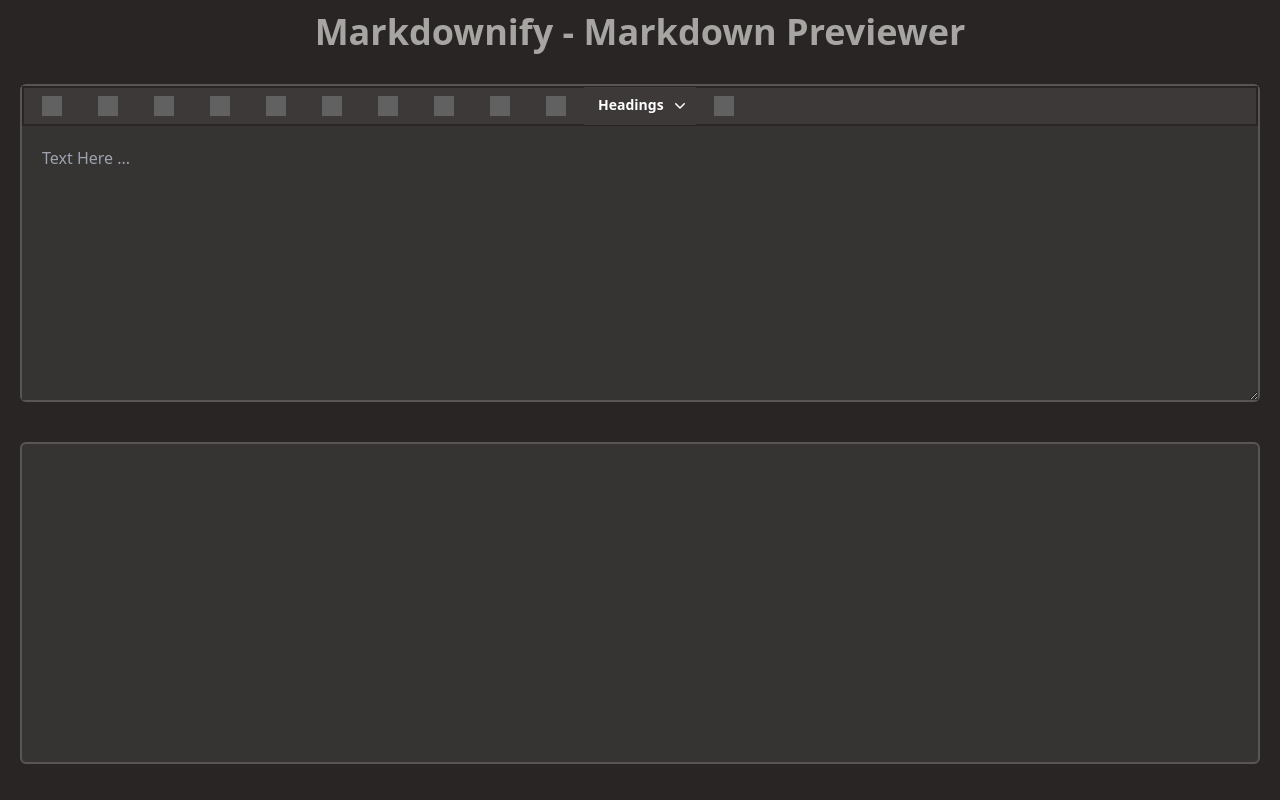
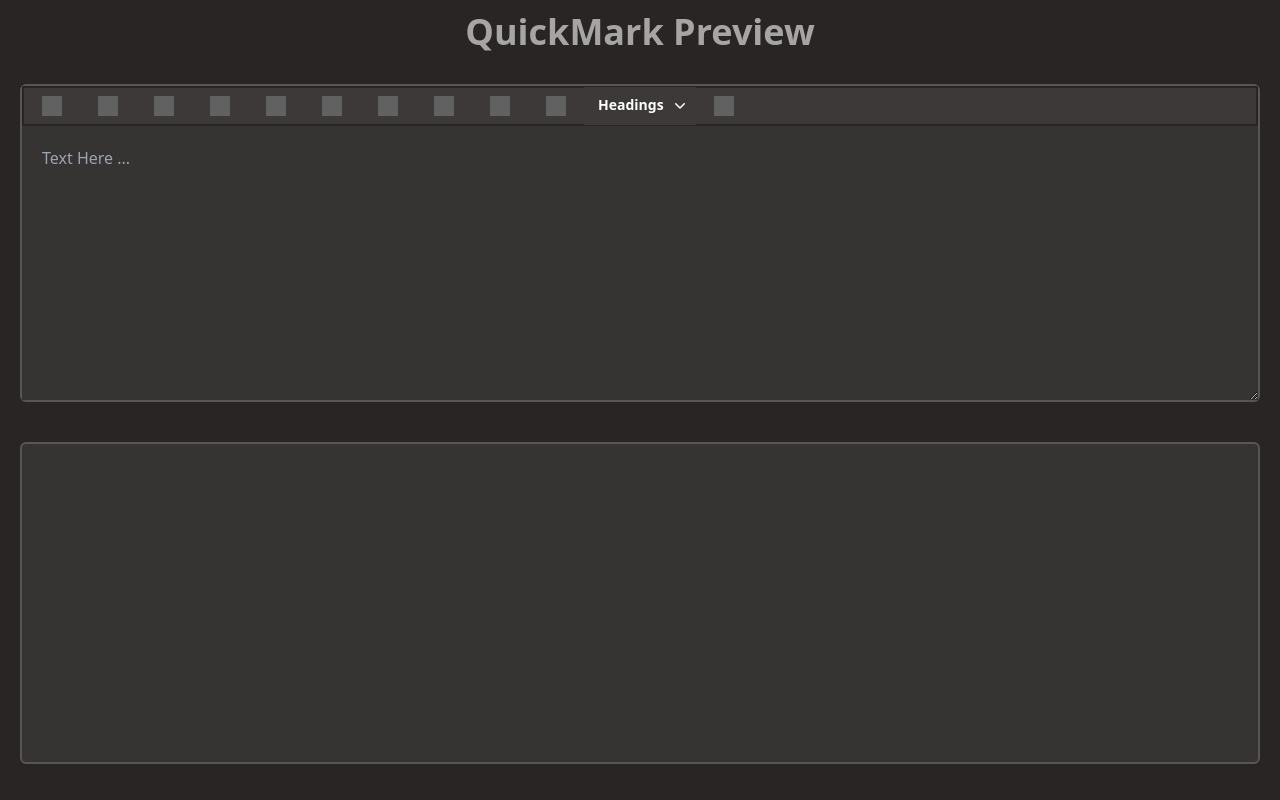
Before and after one commit to AbhishekSoni1764/QuickMark-Preview, a React (Vite) app: page / in a window 1280 px wide. Built offline with nearby package versions, Linux system fonts and the light colour scheme; grey boxes are pictures that could not be loaded.

Commit message:
Preview Updated

```diff
--- a/index.html
+++ b/index.html
@@ -2,9 +2,9 @@
 <html lang="en">
   <head>
     <meta charset="UTF-8" />
-    <!-- <link rel="icon" type="image/svg+xml" href="/vite.svg" /> -->
+    <link rel="icon" type="image/svg+xml" href="https://img.icons8.com/color/96/000000/markdown.png" />
     <meta name="viewport" content="width=device-width, initial-scale=1.0" />
-    <title>Markdown Reader</title>
+    <title>QuickMark Preview</title>
   </head>
   <body>
     <div id="root"></div>
--- a/src/components/Navbar.jsx
+++ b/src/components/Navbar.jsx
@@ -1,7 +1,7 @@
 export default function Navbar() {
     return (
         <>
-            <h1 className="text-2xl md:text-3xl lg:text-4xl racking-wider font-bold font-sans text-center p-3">Markdownify - Markdown Previewer</h1>
+            <h1 className="text-2xl md:text-3xl lg:text-4xl racking-wider font-bold font-sans text-center p-3">QuickMark Preview</h1>
         </>
     )
 }
```
